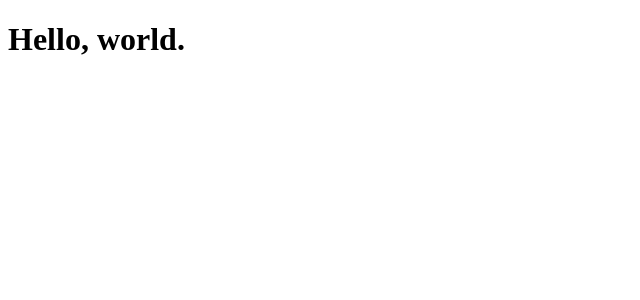
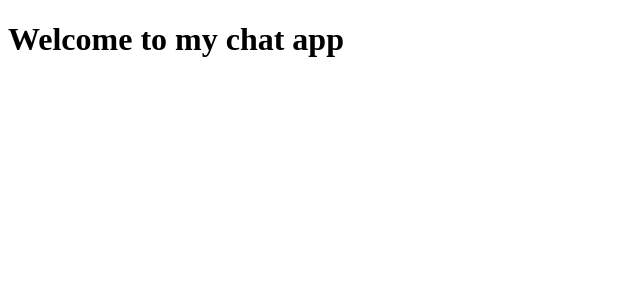
Before and after one commit to drewproud/example-project, a React app: page / in a window 1280 px wide. Shown: the top 300 px of the page, without its empty margins (0-640 px from the left). Built offline with nearby package versions, Linux system fonts and the light colour scheme; the HTML template or start-up script is replaced by a standard one.

Commit message:
Added new dependencies

```diff
--- a/package.json
+++ b/package.json
@@ -43,7 +43,10 @@
     "webpack-hot-middleware": "^2.10.0"
   },
   "dependencies": {
+    "jest": "^19.0.2",
+    "ramda": "^0.23.0",
     "react": "^0.14.6",
-    "react-dom": "^0.14.6"
+    "react-dom": "^0.14.6",
+    "styled-components": "^1.4.5"
   }
 }
--- a/src/App.js
+++ b/src/App.js
@@ -1,9 +1,13 @@
 import React, { Component } from 'react';
 
-export default class App extends Component {
+class App extends Component {
   render() {
     return (
-      <h1>Hello, world.</h1>
+      <div>
+        <h1>Welcome to my chat app</h1>
+      </div>
     );
   }
 }
+
+export default App;
```
Also changed, not shown: 1 other file (tests, documents, lock files or other folders).
